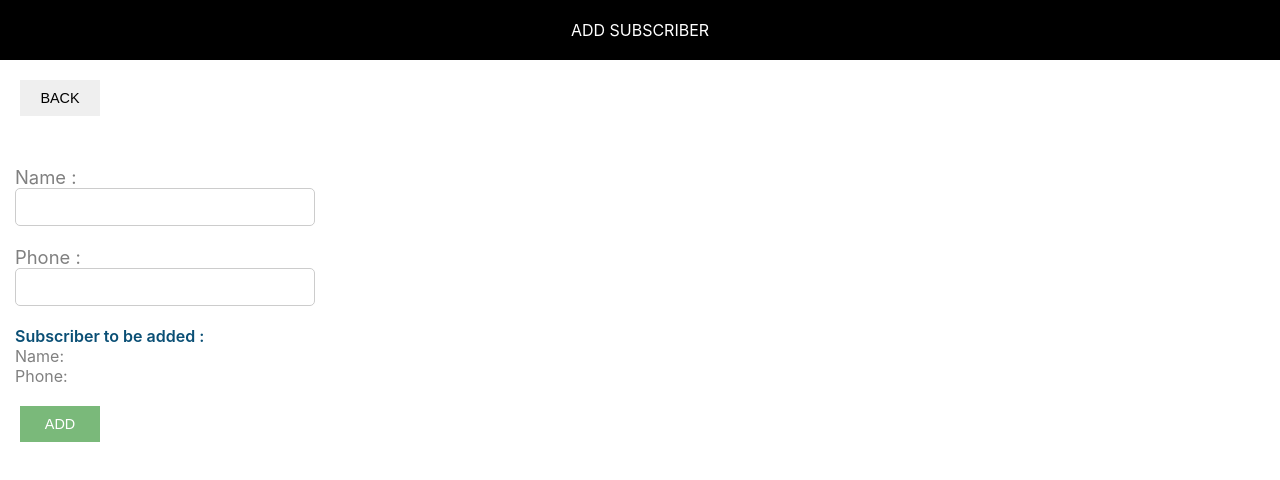
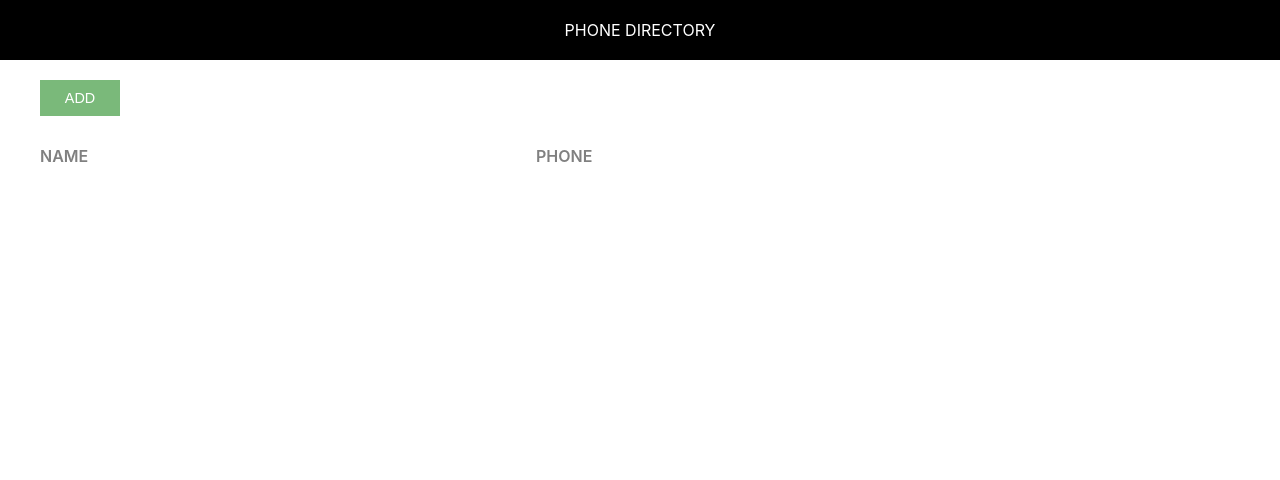
Before and after one commit to sravyasripada/phone-directory, a React (Create React App) app: page / in a window 1280 px wide. Shown: the top 480 px of the page. Built offline with nearby package versions, Linux system fonts and the light colour scheme; the HTML template or start-up script is replaced by a standard one.

Commit message:
Added state in 'AddSubscriber' and 'App' components

```diff
--- a/src/AddSubscriber.js
+++ b/src/AddSubscriber.js
@@ -3,6 +3,23 @@
 import Header from './Header';
 
 class AddSubscriber extends Component{
+
+    constructor(){
+        super();
+        this.state={
+           id:0,
+           name:'',
+           phone:''
+
+        }
+
+    }
+    inputChangeHandler=(e)=>{
+        const state=this.state;
+        state[e.target.name]=e.target.value;
+        this.setState(state);
+        console.log(this.state);
+    }
     render(){
         return(
             <div>
@@ -12,13 +29,13 @@
                     </div>
                     <form className="subscriber-form">
                     <label htmlFor="name" className='label-control'>Name : </label><br/>
-                        <input id="name" type="text" className='input-control' name="name"></input><br/><br/>
+                        <input id="name" type="text" className='input-control' name="name" onChange={this.inputChangeHandler}></input><br/><br/>
                         <label htmlFor="phone" className='label-control'>Phone : </label><br/>
-                        <input id="phone" type="text" className='input-control' name="phone"></input><br/><br/>
+                        <input id="phone" type="text" className='input-control' name="phone" onChange={this.inputChangeHandler}></input><br/><br/>
                         <div className='subscriber-info-container'>
                             <span className='subscriber-to-add-heading'>Subscriber to be added : </span><br/>
-                            <span className='subscriber-info'>Name: </span><br/>
-                            <span className='subscriber-info'>Phone: </span>
+                            <span className='subscriber-info'>Name:{this.state.name} </span><br/>
+                            <span className='subscriber-info'>Phone:{this.state.phone} </span>
                         </div>
                         <button className='custom-btn add-btn'>Add</button>
                    </form>
--- a/src/App.js
+++ b/src/App.js
@@ -7,37 +7,44 @@
 // import StrengthCriteria from './StrengthCriteria';
 
 class App extends Component{
+  constructor()
+{
+  super();
+  this.state={
+    subscriberListToShow:[]
 
+  }
+}
   render() {
 
 
-    let subscribers=[
-      { id:1,
-        name:'Sravya',
-        phone:'9845672398'
+    // let subscribers=[
+    //   { id:1,
+    //     name:'Sravya',
+    //     phone:'9845672398'
 
-      },
-      { id:2,
-        name:'Bhanu',
-        phone:'9874521365'
+    //   },
+    //   { id:2,
+    //     name:'Bhanu',
+    //     phone:'9874521365'
 
-      },
-      { id:3,
-        name:'Lucky',
-        phone:'9854624125'
+    //   },
+    //   { id:3,
+    //     name:'Lucky',
+    //     phone:'9854624125'
 
-      },
-      { id:4,
-        name:'Krish',
-        phone:'9856324718'
+    //   },
+    //   { id:4,
+    //     name:'Krish',
+    //     phone:'9856324718'
 
-      },
-      { id:5,
-        name:'Ram',
-        phone:'9758324962'
+    //   },
+    //   { id:5,
+    //     name:'Ram',
+    //     phone:'9758324962'
 
-      },
-    ]
+    //   },
+    // ]
     return (
       <div>
         <Header heading="Phone Directory" />
@@ -49,7 +56,7 @@
           </div>
     </div>
     {
-      subscribers.map(sub =>{
+      this.state.subscriberListToShow.map(sub =>{
         return <div key={sub.id} className="grid-container">
           <span className='grid-item'>{sub.name}</span>
           <span className='grid-item'>{sub.phone}</span>
--- a/src/index.js
+++ b/src/index.js
@@ -1,14 +1,14 @@
 import React from 'react';
 import ReactDOM from 'react-dom';
 import './index.css';
-//import App from './App';
+import App from './App';
 import reportWebVitals from './reportWebVitals';
-import AddSubscriber from'./AddSubscriber';
+//import AddSubscriber from'./AddSubscriber';
 import './common/common.css';
 
 ReactDOM.render(
 
-    <AddSubscriber/>,document.getElementById('root')
+    <App/>,document.getElementById('root')
 );
 
 // If you want to start measuring performance in your app, pass a function
```
